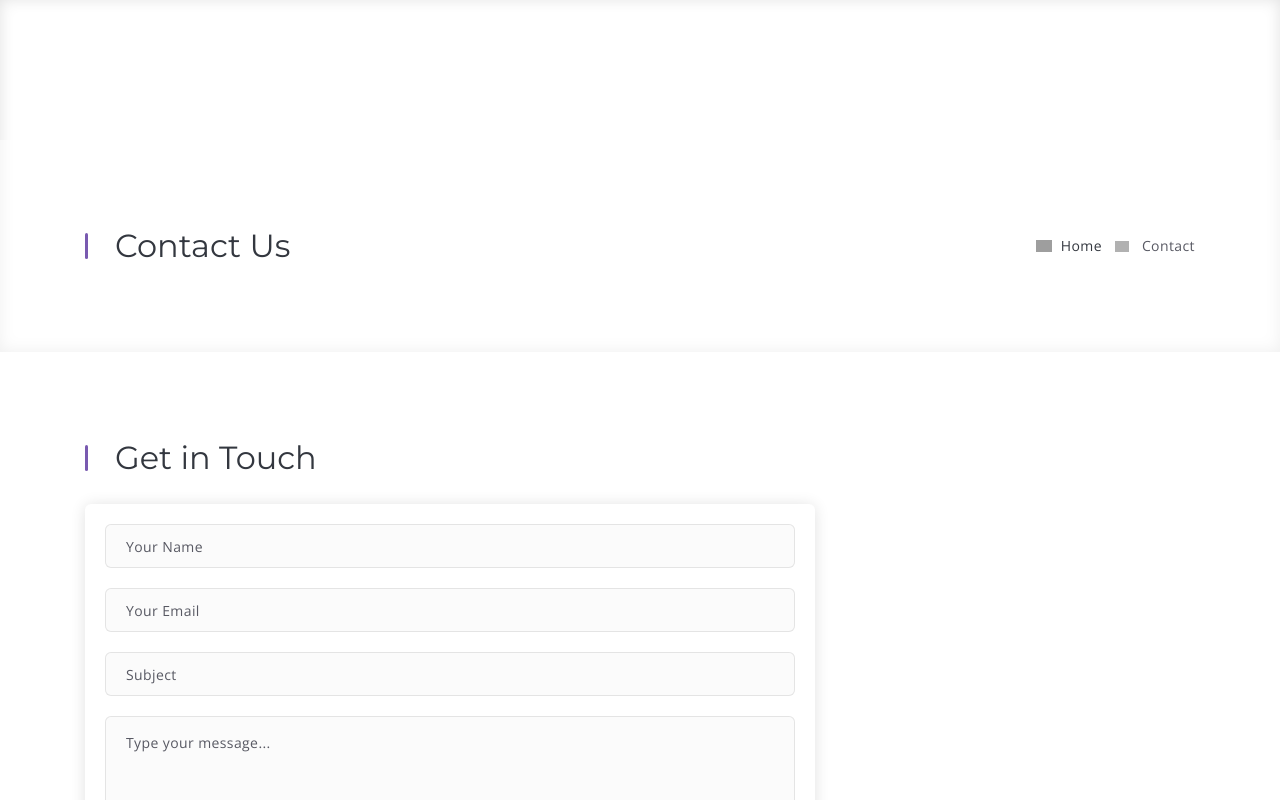
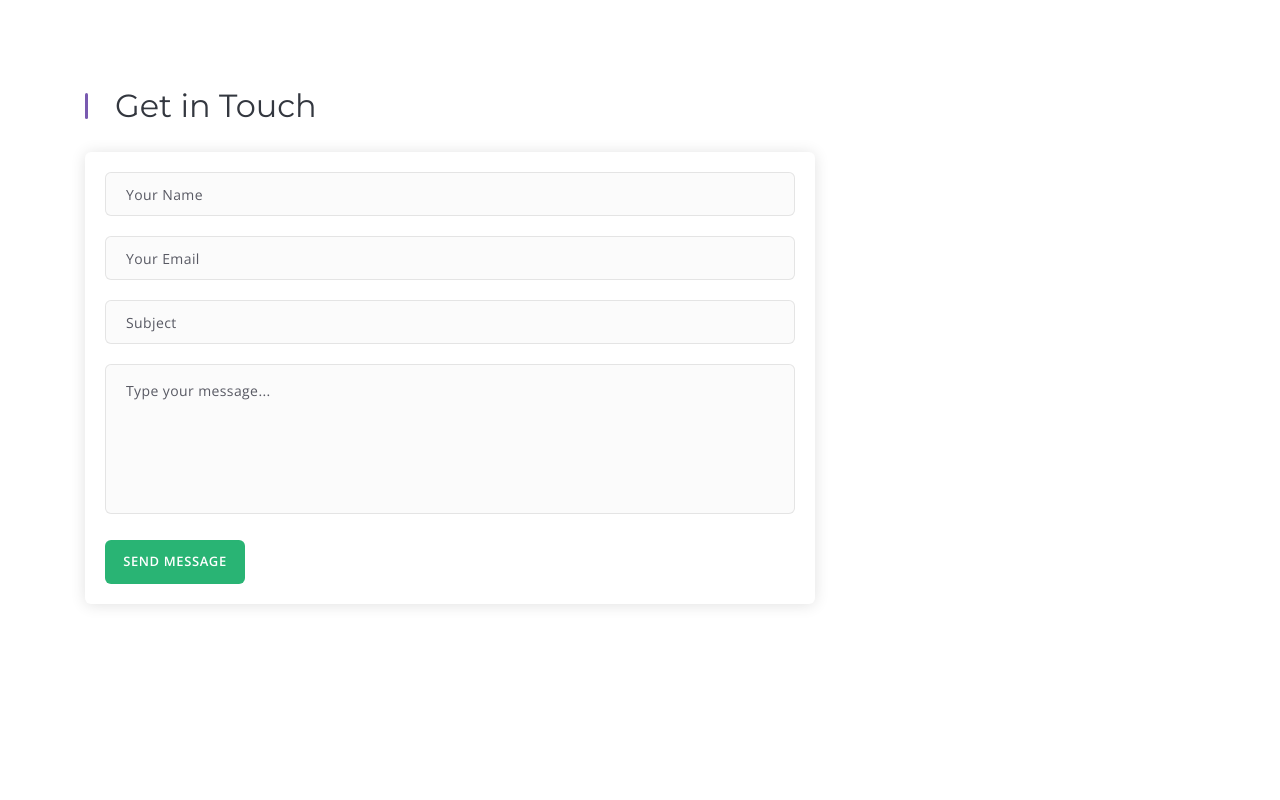
Before and after one commit to netsmg/viewwebui, a SvelteKit app: page /contact in a window 1280 px wide. Shown: the top 800 px of the page. Built offline with nearby package versions, Linux system fonts and the light colour scheme; no server answers; grey boxes are pictures that could not be loaded.

Commit message:
Update +page.svelte

```diff
--- a/src/routes/contact/+page.svelte
+++ b/src/routes/contact/+page.svelte
@@ -36,26 +36,7 @@
 </script>
 
 <!-- page title -->
-<section class="section section--first section--last section--head" data-bg="img/bg.jpg">
-  <div class="container">
-    <div class="row">
-      <div class="col-12">
-        <div class="section__wrap">
-          <!-- section title -->
-          <h2 class="section__title">Contact Us</h2>
-          <!-- end section title -->
 
-          <!-- breadcrumb -->
-          <ul class="breadcrumb">
-            <li class="breadcrumb__item"><a href="index.html">Home</a></li>
-            <li class="breadcrumb__item breadcrumb__item--active">Contact</li>
-          </ul>
-          <!-- end breadcrumb -->
-        </div>
-      </div>
-    </div>
-  </div>
-</section>
 <!-- end page title -->
 
 <!-- section -->
```
